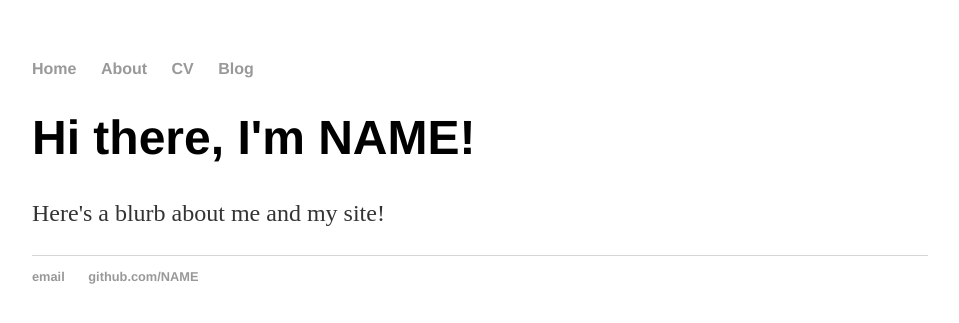
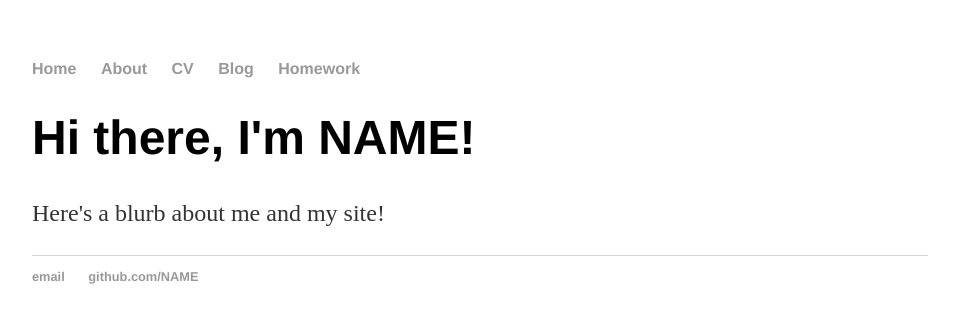
Before and after one commit to sazand/sazand.github.io, a Jekyll site: the page built from index.html, in a window 1280 px wide. Shown: the top 323 px of the page, without its empty margins (160-1119 px from the left). Built offline with Jekyll 4.4.1, drawn with Linux system fonts in a browser that asks for light colours.

Commit message:
Update default.html

```diff
--- a/_layouts/default.html
+++ b/_layouts/default.html
@@ -12,6 +12,7 @@
 		        	<li><a href="/about">About</a></li>
 	        		<li><a href="/cv">CV</a></li>
 	        		<li><a href="/blog">Blog</a></li>
+				<li><a href=“/homework”>Homework</a></li>
 	    		</ul>
 			</nav>
 			<div class="container">
```
